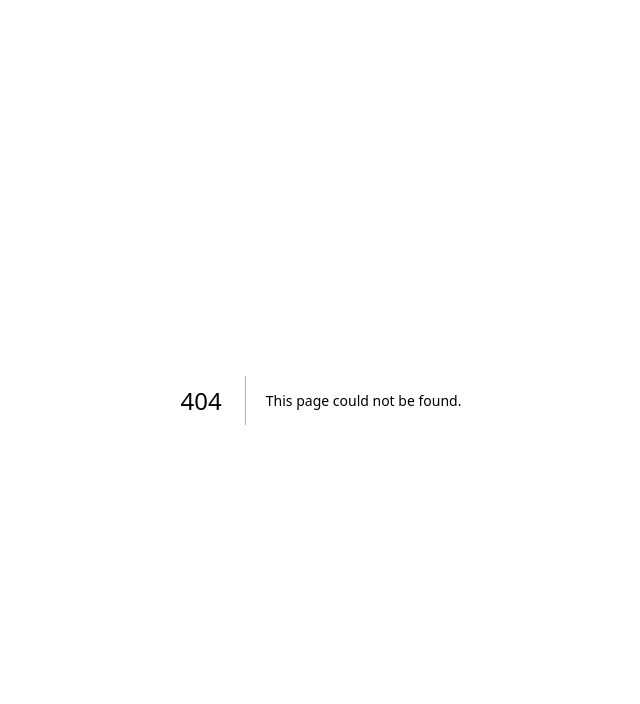
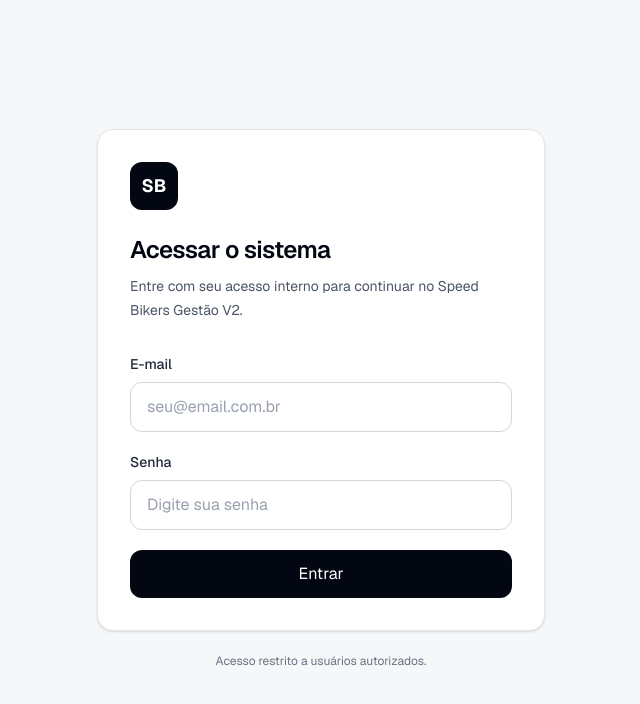
Before and after one commit to PabloCoder1/speedbikers-gestao-v2, a Next.js app: page /login in a window 1280 px wide. Before the commit this address had no page. Shown: the top 704 px of the page, without its empty margins (319-959 px from the left). Built offline with nearby package versions, Linux system fonts and the light colour scheme.

Commit message:
feat: add protected authentication flow

```diff
--- /dev/null
+++ b/src/app/login/page.tsx
@@ -0,0 +1,39 @@
+import type { Metadata } from "next";
+
+import { appConfig } from "@/config/app";
+import { LoginForm } from "@/features/auth/login-form";
+
+export const metadata: Metadata = {
+  title: "Entrar",
+};
+
+export default function LoginPage() {
+  return (
+    <main className="flex min-h-screen items-center justify-center p-6">
+      <section className="w-full max-w-md">
+        <div className="rounded-2xl border border-gray-200 bg-white p-8 shadow-sm">
+          <div className="mb-8">
+            <div className="mb-6 inline-flex h-12 w-12 items-center justify-center rounded-xl bg-gray-950 text-lg font-bold text-white">
+              SB
+            </div>
+
+            <h1 className="text-2xl font-semibold tracking-tight text-gray-950">
+              Acessar o sistema
+            </h1>
+
+            <p className="mt-2 text-sm leading-6 text-gray-600">
+              Entre com seu acesso interno para continuar no{" "}
+              {appConfig.name}.
+            </p>
+          </div>
+
+          <LoginForm />
+        </div>
+
+        <p className="mt-5 text-center text-xs leading-5 text-gray-500">
+          Acesso restrito a usuários autorizados.
+        </p>
+      </section>
+    </main>
+  );
+}
--- a/src/app/page.tsx
+++ b/src/app/page.tsx
@@ -1,34 +1,116 @@
+import { redirect } from "next/navigation";
+
 import { appConfig } from "@/config/app";
+import { logout } from "@/features/auth/actions";
+import { createClient } from "@/lib/supabase/server";
 
-export default function Home() {
+export default async function Home() {
+  const supabase = await createClient();
+
+  const { data: authData } =
+    await supabase.auth.getClaims();
+
+  const claims = authData?.claims;
+
+  if (!claims?.sub) {
+    redirect("/login");
+  }
+
+  const {
+    data: membership,
+    error: membershipError,
+  } = await supabase
+    .from("organization_members")
+    .select("role, organization_id")
+    .eq("user_id", claims.sub)
+    .eq("is_active", true)
+    .limit(1)
+    .maybeSingle();
+
+  if (membershipError || !membership) {
+    redirect("/login");
+  }
+
+  const {
+    data: organization,
+    error: organizationError,
+  } = await supabase
+    .from("organizations")
+    .select("name")
+    .eq("id", membership.organization_id)
+    .single();
+
+  if (organizationError || !organization) {
+    redirect("/login");
+  }
+
+  const email =
+    typeof claims.email === "string"
+      ? claims.email
+      : "Usuário autenticado";
+
   return (
-    <main className="flex min-h-screen items-center justify-center p-6">
-      <section className="w-full max-w-3xl rounded-2xl border border-gray-200 bg-white p-8 shadow-sm">
-        <div className="mb-6">
-          <span className="inline-flex rounded-full bg-gray-100 px-3 py-1 text-sm font-medium text-gray-700">
-            Fundação do projeto
+    <main className="min-h-screen p-6 sm:p-10">
+      <div className="mx-auto max-w-5xl">
+        <header className="flex flex-col gap-5 rounded-2xl border border-gray-200 bg-white p-6 shadow-sm sm:flex-row sm:items-center sm:justify-between">
+          <div>
+            <p className="text-sm font-medium text-gray-500">
+              {organization.name}
+            </p>
+
+            <h1 className="mt-1 text-2xl font-semibold tracking-tight text-gray-950">
+              {appConfig.name}
+            </h1>
+          </div>
+
+          <form action={logout}>
+            <button
+              type="submit"
+              className="rounded-xl border border-gray-300 bg-white px-4 py-2.5 text-sm font-medium text-gray-800 transition hover:bg-gray-50"
+            >
+              Sair
+            </button>
+          </form>
+        </header>
+
+        <section className="mt-6 grid gap-6 sm:grid-cols-2">
+          <article className="rounded-2xl border border-gray-200 bg-white p-6 shadow-sm">
+            <p className="text-sm font-medium text-gray-500">
+              Usuário autenticado
+            </p>
+
+            <p className="mt-2 font-medium text-gray-950">
+              {email}
+            </p>
+          </article>
+
+          <article className="rounded-2xl border border-gray-200 bg-white p-6 shadow-sm">
+            <p className="text-sm font-medium text-gray-500">
+              Papel na organização
+            </p>
+
+            <p className="mt-2 font-medium uppercase text-gray-950">
+              {membership.role}
+            </p>
+          </article>
+        </section>
+
+        <section className="mt-6 rounded-2xl border border-gray-200 bg-white p-8 shadow-sm">
+          <span className="inline-flex rounded-full bg-green-50 px-3 py-1 text-sm font-medium text-green-700">
+            Autenticação funcionando
           </span>
-        </div>
 
-        <h1 className="text-3xl font-semibold tracking-tight text-gray-950 sm:text-4xl">
-          {appConfig.name}
-        </h1>
+          <h2 className="mt-5 text-xl font-semibold text-gray-950">
+            Fundação protegida com sucesso.
+          </h2>
 
-        <p className="mt-4 max-w-2xl text-base leading-7 text-gray-600">
-          {appConfig.description}
-        </p>
-
-        <div className="mt-8 rounded-xl border border-gray-200 bg-gray-50 p-5">
-          <p className="text-sm font-medium text-gray-900">
-            Ambiente inicial configurado com sucesso.
+          <p className="mt-3 max-w-2xl text-sm leading-6 text-gray-600">
+            A sessão, o vínculo com a organização e as
+            políticas de acesso estão sendo validados antes
+            de disponibilizar os dados da aplicação.
           </p>
-
-          <p className="mt-2 text-sm leading-6 text-gray-600">
-            A autenticação, o banco de dados e as integrações serão adicionados
-            nas próximas etapas.
-          </p>
-        </div>
-      </section>
+        </section>
+      </div>
     </main>
   );
 }
--- /dev/null
+++ b/src/features/auth/actions.ts
@@ -0,0 +1,84 @@
+"use server";
+
+import { revalidatePath } from "next/cache";
+import { redirect } from "next/navigation";
+
+import { createClient } from "@/lib/supabase/server";
+
+export type LoginState = {
+  error: string | null;
+};
+
+export async function login(
+  _previousState: LoginState,
+  formData: FormData,
+): Promise<LoginState> {
+  const rawEmail = formData.get("email");
+  const rawPassword = formData.get("password");
+
+  if (
+    typeof rawEmail !== "string" ||
+    typeof rawPassword !== "string"
+  ) {
+    return {
+      error: "Informe seu e-mail e sua senha.",
+    };
+  }
+
+  const email = rawEmail.trim().toLowerCase();
+  const password = rawPassword;
+
+  if (!email || !password) {
+    return {
+      error: "Informe seu e-mail e sua senha.",
+    };
+  }
+
+  const supabase = await createClient();
+
+  const { data, error } =
+    await supabase.auth.signInWithPassword({
+      email,
+      password,
+    });
+
+  if (error || !data.user) {
+    return {
+      error: "E-mail ou senha inválidos.",
+    };
+  }
+
+  const {
+    data: membership,
+    error: membershipError,
+  } = await supabase
+    .from("organization_members")
+    .select("id")
+    .eq("user_id", data.user.id)
+    .eq("is_active", true)
+    .limit(1)
+    .maybeSingle();
+
+  if (membershipError || !membership) {
+    await supabase.auth.signOut();
+
+    return {
+      error:
+        "Este usuário não possui acesso ativo ao Speed Bikers Gestão.",
+    };
+  }
+
+  revalidatePath("/", "layout");
+
+  redirect("/");
+}
+
+export async function logout() {
+  const supabase = await createClient();
+
+  await supabase.auth.signOut();
+
+  revalidatePath("/", "layout");
+
+  redirect("/login");
+}
--- /dev/null
+++ b/src/features/auth/login-form.tsx
@@ -0,0 +1,81 @@
+"use client";
+
+import { useActionState } from "react";
+
+import {
+  login,
+  type LoginState,
+} from "@/features/auth/actions";
+
+const initialState: LoginState = {
+  error: null,
+};
+
+export function LoginForm() {
+  const [state, formAction, pending] = useActionState(
+    login,
+    initialState,
+  );
+
+  return (
+    <form action={formAction} className="mt-8 space-y-5">
+      <div>
+        <label
+          htmlFor="email"
+          className="mb-2 block text-sm font-medium text-gray-800"
+        >
+          E-mail
+        </label>
+
+        <input
+          id="email"
+          name="email"
+          type="email"
+          autoComplete="username"
+          required
+          disabled={pending}
+          placeholder="seu@email.com.br"
+          className="w-full rounded-xl border border-gray-300 bg-white px-4 py-3 text-gray-950 outline-none transition placeholder:text-gray-400 focus:border-gray-500 focus:ring-4 focus:ring-gray-100 disabled:cursor-not-allowed disabled:bg-gray-50"
+        />
+      </div>
+
+      <div>
+        <label
+          htmlFor="password"
+          className="mb-2 block text-sm font-medium text-gray-800"
+        >
+          Senha
+        </label>
+
+        <input
+          id="password"
+          name="password"
+          type="password"
+          autoComplete="current-password"
+          required
+          disabled={pending}
+          placeholder="Digite sua senha"
+          className="w-full rounded-xl border border-gray-300 bg-white px-4 py-3 text-gray-950 outline-none transition placeholder:text-gray-400 focus:border-gray-500 focus:ring-4 focus:ring-gray-100 disabled:cursor-not-allowed disabled:bg-gray-50"
+        />
+      </div>
+
+      {state.error ? (
+        <div
+          role="alert"
+          aria-live="polite"
+          className="rounded-xl border border-red-200 bg-red-50 px-4 py-3 text-sm leading-6 text-red-700"
+        >
+          {state.error}
+        </div>
+      ) : null}
+
+      <button
+        type="submit"
+        disabled={pending}
+        className="flex w-full items-center justify-center rounded-xl bg-gray-950 px-4 py-3 text-sm font-semibold text-white transition hover:bg-gray-800 disabled:cursor-not-allowed disabled:bg-gray-400"
+      >
+        {pending ? "Entrando..." : "Entrar"}
+      </button>
+    </form>
+  );
+}
--- a/src/lib/supabase/proxy.ts
+++ b/src/lib/supabase/proxy.ts
@@ -1,14 +1,20 @@
 import { createServerClient } from "@supabase/ssr";
-import { NextResponse, type NextRequest } from "next/server";
+import {
+  NextResponse,
+  type NextRequest,
+} from "next/server";
 
-export async function updateSession(request: NextRequest) {
+export async function updateSession(
+  request: NextRequest,
+) {
   let supabaseResponse = NextResponse.next({
     request,
   });
 
   const supabase = createServerClient(
     process.env.NEXT_PUBLIC_SUPABASE_URL!,
-    process.env.NEXT_PUBLIC_SUPABASE_PUBLISHABLE_KEY!,
+    process.env
+      .NEXT_PUBLIC_SUPABASE_PUBLISHABLE_KEY!,
     {
       cookies: {
         getAll() {
@@ -24,19 +30,45 @@
             request,
           });
 
-          cookiesToSet.forEach(({ name, value, options }) => {
-            supabaseResponse.cookies.set(name, value, options);
-          });
+          cookiesToSet.forEach(
+            ({ name, value, options }) => {
+              supabaseResponse.cookies.set(
+                name,
+                value,
+                options,
+              );
+            },
+          );
 
-          Object.entries(headers).forEach(([key, value]) => {
-            supabaseResponse.headers.set(key, value);
-          });
+          Object.entries(headers).forEach(
+            ([key, value]) => {
+              supabaseResponse.headers.set(
+                key,
+                value,
+              );
+            },
+          );
         },
       },
     },
   );
 
-  await supabase.auth.getClaims();
+  const { data } =
+    await supabase.auth.getClaims();
+
+  const claims = data?.claims;
+
+  const isPublicRoute =
+    request.nextUrl.pathname.startsWith("/login");
+
+  if (!claims && !isPublicRoute) {
+    const url = request.nextUrl.clone();
+
+    url.pathname = "/login";
+    url.search = "";
+
+    return NextResponse.redirect(url);
+  }
 
   return supabaseResponse;
 }
```
